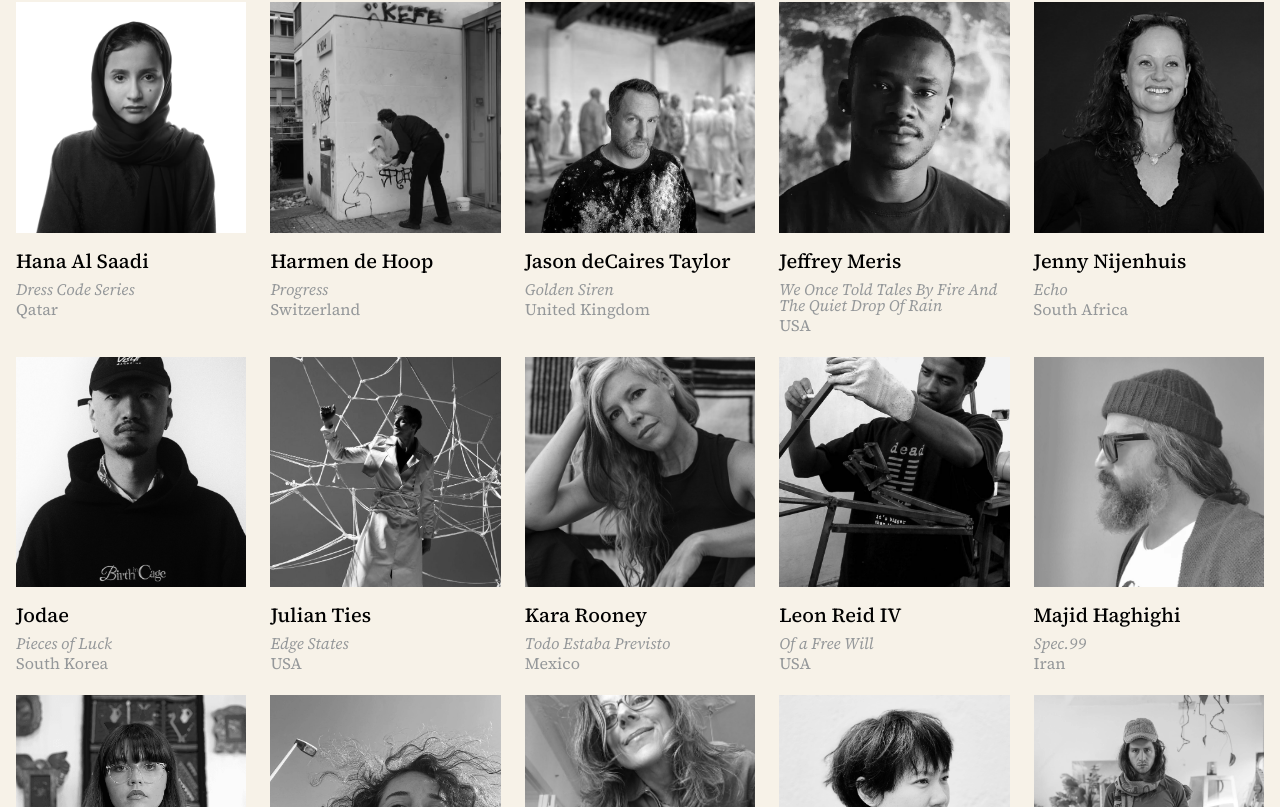
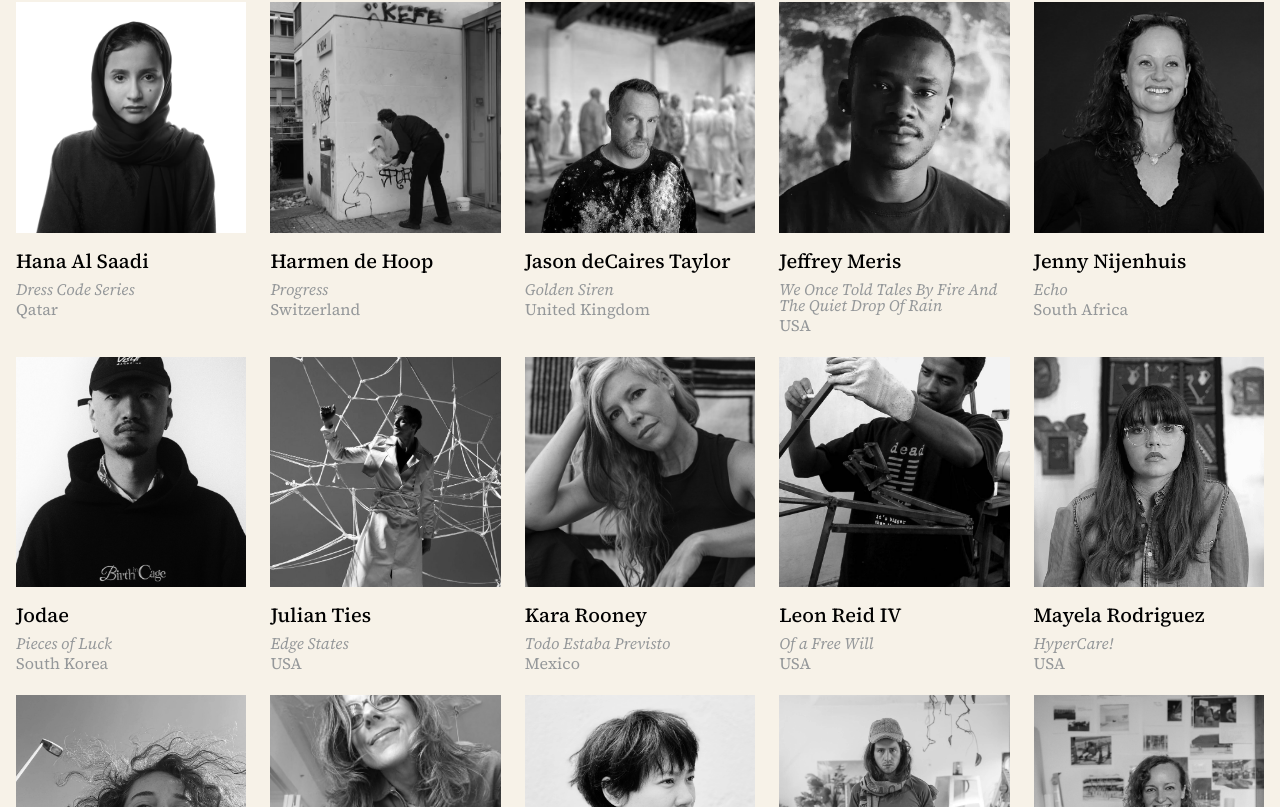
Before and after one commit to ssypark/uncommissioned-map, a React (Vite) app: page / in a window 1280 px wide. Shown: the part 1993-2800 px from the top of the page. Built offline with nearby package versions, Linux system fonts and the light colour scheme.

Commit message:
updated invis thread

```diff
--- a/src/data/artistsData.js
+++ b/src/data/artistsData.js
@@ -239,16 +239,16 @@ export const artists = [
     invisibleThread: ["Soft Resistance", "Informal Monuments"],
     thumbnailURL: "/artist-photos/leon_reid.jpg"
   },
-  {
-    id: 25,
-    artistName: "Majid Haghighi",
-    artworkTitle: "Spec.99",
-    location: "Iran",
-    coordinates: { lat: 35.6892, lng: 51.389 },
-    medium: ["Mixed Media"],
-    invisibleThread: ["Wild Systems"],
-    thumbnailURL: "/artist-photos/majid_haghighi.jpg"
-  },
+  // {
+  //   id: 25,
+  //   artistName: "Majid Haghighi",
+  //   artworkTitle: "Spec.99",
+  //   location: "Iran",
+  //   coordinates: { lat: 35.6892, lng: 51.389 },
+  //   medium: ["Mixed Media"],
+  //   invisibleThread: ["Wild Systems"],
+  //   thumbnailURL: "/artist-photos/majid_haghighi.jpg"
+  // },
   {
     id: 26,
     artistName: "Mayela Rodriguez",
```
